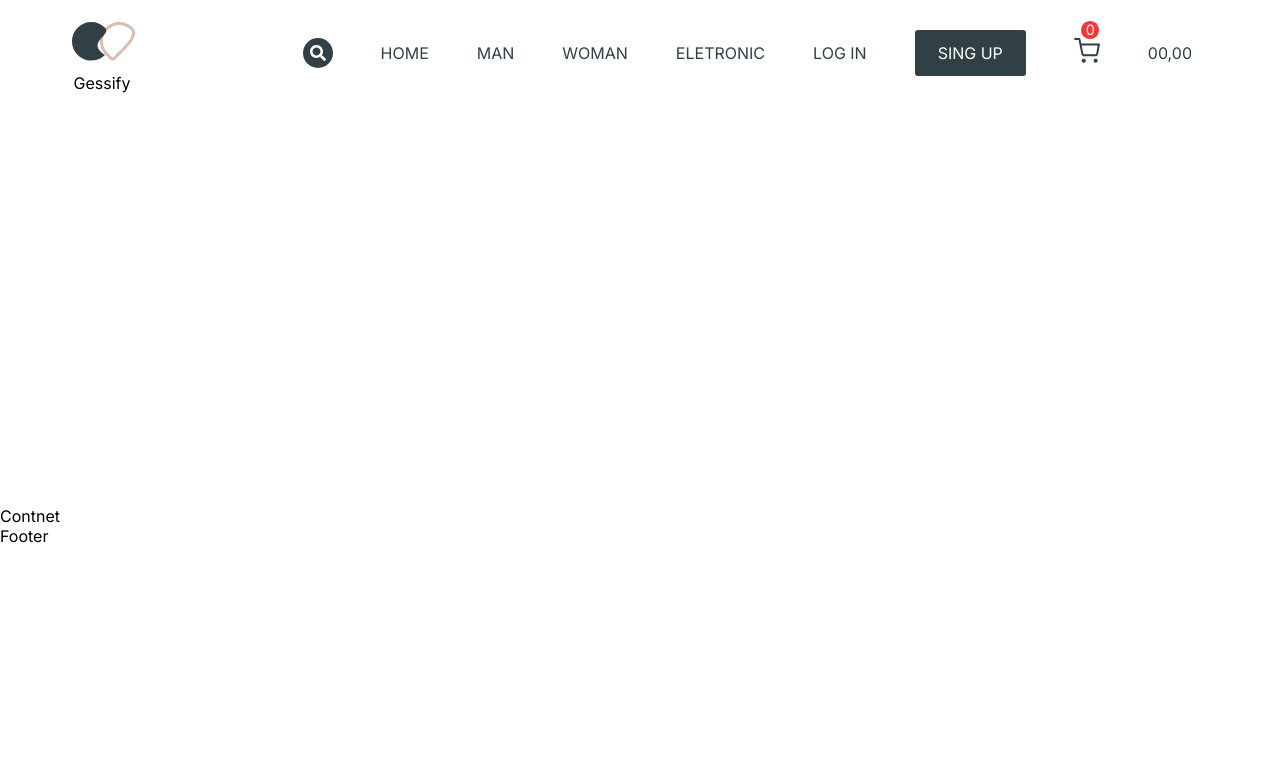
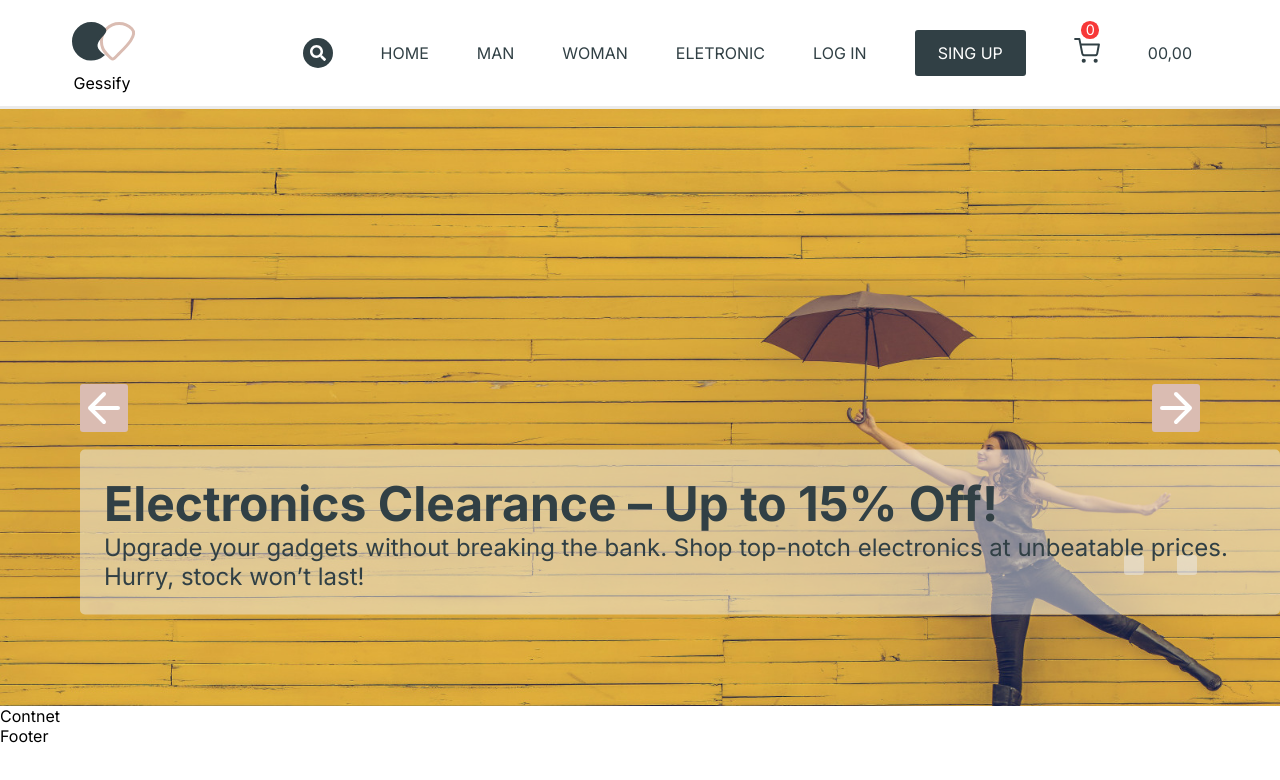
Before and after one commit to kenas/independentProjectShop, a React (Vite) app: page / in a window 1280 px wide. Shown: the top 780 px of the page. Built offline with nearby package versions, Linux system fonts and the light colour scheme.

Commit message:
added carusoul

```diff
--- a/src/Components/Header/Header.jsx
+++ b/src/Components/Header/Header.jsx
@@ -1,21 +1,80 @@
   // Import Components
-  import { useState } from 'react';
+  import { useState, useEffect } from 'react';
+  import leftArrow from '../../assets/leftArrow.svg';
+  import rightArrow from '../../assets/rightArrow.svg'
 
 
   // Import css
   import styles from '../Header/Header.module.css';
 
   const Header = ({pictures}) => {
-    console.log(pictures);
+
     const [carousel, setCarousel] = useState(0);
 
+    useEffect(() => {
+      const interval = setInterval(() => {
+        setCarousel((prev) => (prev >= pictures.length -1 ? 0 : prev +1))
+      }, 3000);
+
+      return () => clearInterval(interval);
+    }, [])
+
+    const slideStyle = (index) => ({
+        transform: `translateX(${(index - carousel) * 100}%)`,
+    });
+
+    const arrowLeft = () => {
+        //Am I on the first slide? If true go to last slide if false go preview slide. Note: after the => are brakets is is conditional statment
+        setCarousel((prev) => (prev === 0 ? pictures.length - 1 : prev - 1));
+    }
+
+    const arrowRight = () => {
+        //Check if the current slide is the last. Note: after the => are brakets is is conditional statment
+        setCarousel((prev) => (prev === pictures.length -1 ? 0 : prev +1));
+    }
+
     return (
-      <>
-        <div className={styles.heroContainer}>
+      <header>
+        <div className={styles.containerForArrows}>
+            <img
+                src={leftArrow}
+                alt="Move the slight to left" width="48"
+                onClick={() => arrowLeft()}
+                className={styles.arrowLeft}
+            />
+            <img
+                src={rightArrow}
+                alt="Move the slight to the right"
+                width="48"
+                onClick={() => arrowRight()}
+                className={styles.arrowRight}
+            />
+        </div>
+        <div className={styles.containerBullets}>
+            {pictures.map((point, index) =>
+              <p
+                className={carousel === index ? styles.bulletActive : styles.bulletInactive}
+                key={index}>
+              </p>
+            )}
+          </div>
+
+        {pictures.map((img, index) => (
+        <div
+          key={index}
+          className={styles.containerForEachPicture}
+          style={slideStyle(index)}
+        >
+          <img src={img.url} alt={img.salesText} />
+          <div className={styles.sellOffer}>
+            <h2>{img.salesText.title}</h2>
+            <p>{img.salesText.description}</p>
+          </div>
 
         </div>
+      ))}
 
-      </>
+      </header>
     );
   };
 
--- a/src/Components/Header/Header.module.css
+++ b/src/Components/Header/Header.module.css
@@ -1,31 +1,91 @@
-.heroContainer {
+header {
+  width: 100%;
+  /* border: 1px solid red; */
+  display: flex;
+  overflow: hidden;
+  height: 600px;
   position: relative;
-    width: 100%;
-    height: 400px;
-    overflow: hidden;
+  border-top: hsl(0, 0%, 92.2%) 3px solid;
 }
 
-  .pictureWrapper {
+.containerForEachPicture {
+  width: 100%;
+  /* border: 1px solid blue; */
   position: absolute;
   top: 0;
   left: 0;
-    width: 100%;
+  transition: transform 1s ease-in-out;
 }
 
-  .picture {
+.containerForEachPicture img {
+  object-fit: cover;
   width: 100%;
-    height: 100%; /* Ensure images take up the full height of the container */
-    object-fit: cover; /* Ensure the image scales well within the container */
-    transition: transform 1s ease-in-out; /* Smooth sliding transition */
+  height: 600px;
+  position: relative;
 }
 
-  .salesText {
+.containerForArrows {
   position: absolute;
-    bottom: 20px;
-    left: 20px;
+  display: flex;
+  justify-content: space-between;
+  width: 100%;
+  top: 50%;
+  transform: translateY(-50%);
+  z-index: 1;
+  padding: 0 5rem;
+}
+
+.arrowLeft, .arrowRight{
+  cursor: pointer;
+}
+
+.sellOffer {
+  font-size: 3rem;
+  position: absolute;
+  /* bottom: 7rem; */
+  left: 5rem;
+  color: var(--accentColor);
+  top: 70%;
+  transform: translateY(-50%);
+  background-color: var(--geyForHeader);
+  padding: 1.5rem;
+  border-radius: 0.3rem;
+}
+
+.sellOffer h2 {
+  font-size: 3rem;
+}
+
+.sellOffer p {
   font-size: 1.5rem;
-    color: white;
-    background: rgba(0, 0, 0, 0.5);
-    padding: 0.5rem 1rem;
-    border-radius: 5px;
 }
+
+.containerBullets {
+  display: flex;
+  position: absolute;
+  right:5rem;
+  bottom: 8rem;
+  z-index: 100;
+  transition: transform 1s ease-in-out;
+}
+
+.bulletActive {
+  background-color: var(--differentColor);
+}
+
+.bulletActive:hover {
+  transform: scale(2);
+  transition: transform 0.5s;
+}
+
+.bulletInactive {
+  background-color: var(--geyForHeader);
+}
+
+.bulletActive, .bulletInactive {
+  width: 20px;
+  height: 20px;
+  text-align: center;
+  border-radius: 3px;
+  margin: 0.2rem;
+}
```
Lines whose indentation alone changed are shown as unchanged.
